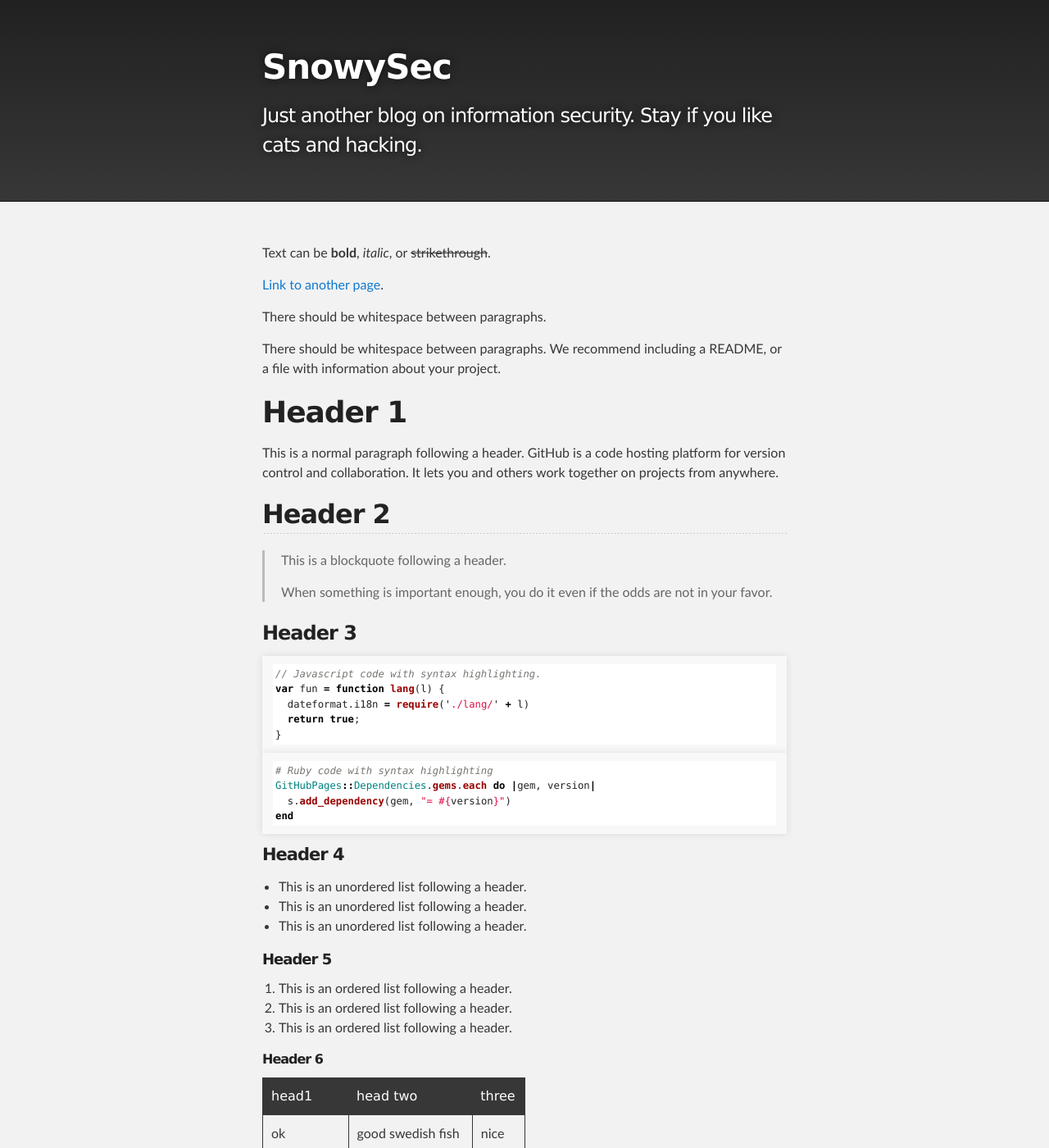
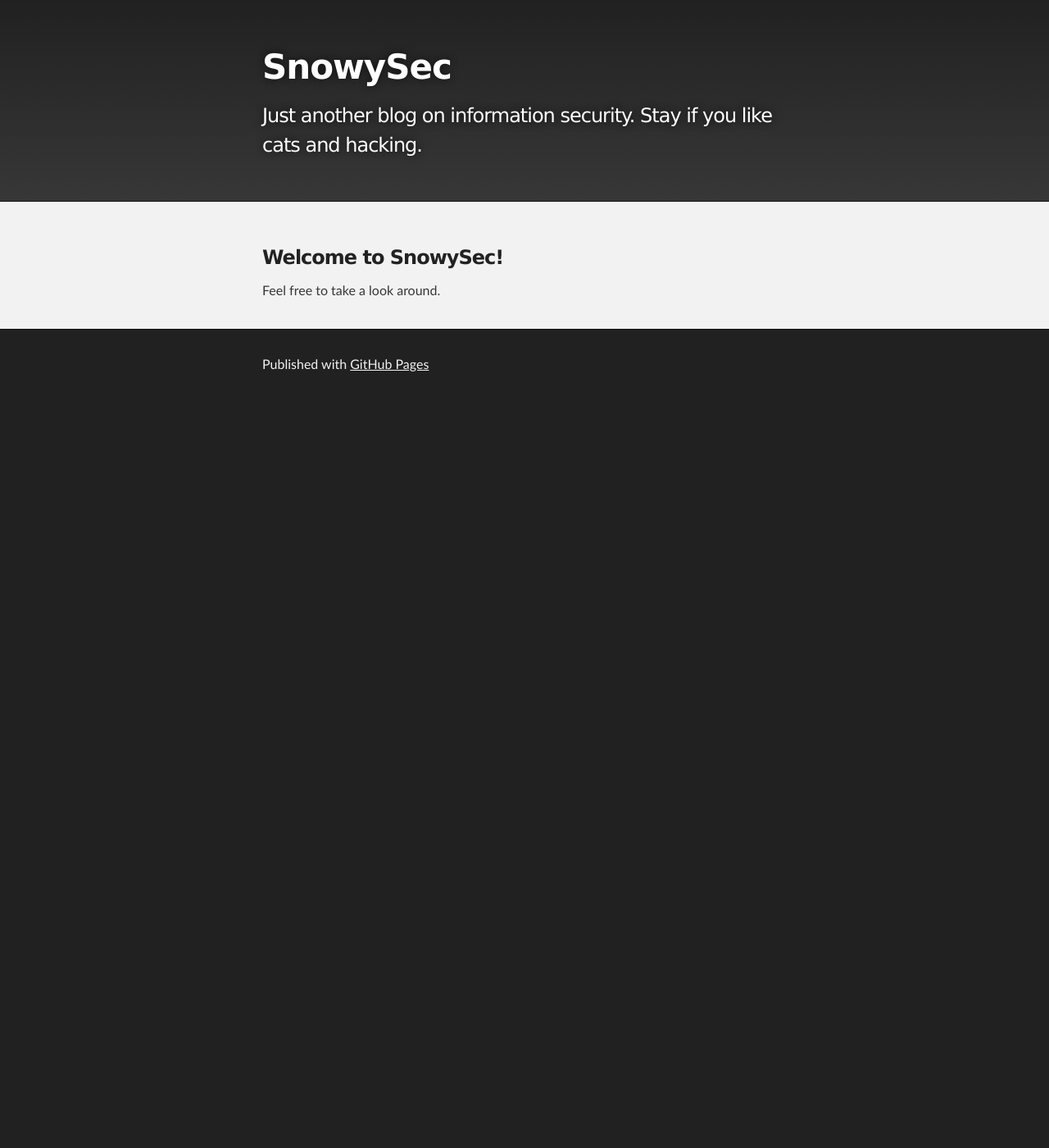
Before and after one commit to snowysecurity/snowysecurity.github.io, a Jekyll site: the page built from index.md, in a window 1280 px wide and 1400 px high. Shown: the whole window at 82% size. Built offline with Jekyll 4.4.1, drawn with Linux system fonts in a browser that asks for light colours; our own code applies the rules of GitHub Pages for plain Markdown files; some of the changed text lies outside the part shown.

Commit message:
updated index.md

````diff
--- a/index.md
+++ b/index.md
@@ -2,122 +2,6 @@
 layout: default
 ---
 
-Text can be **bold**, _italic_, or ~~strikethrough~~.
+### Welcome to SnowySec!
 
-[Link to another page](./another-page.html).
-
-There should be whitespace between paragraphs.
-
-There should be whitespace between paragraphs. We recommend including a README, or a file with information about your project.
-
-# Header 1
-
-This is a normal paragraph following a header. GitHub is a code hosting platform for version control and collaboration. It lets you and others work together on projects from anywhere.
-
-## Header 2
-
-> This is a blockquote following a header.
->
-> When something is important enough, you do it even if the odds are not in your favor.
-
-### Header 3
-
-```js
-// Javascript code with syntax highlighting.
-var fun = function lang(l) {
-  dateformat.i18n = require('./lang/' + l)
-  return true;
-}
-```
-
-```ruby
-# Ruby code with syntax highlighting
-GitHubPages::Dependencies.gems.each do |gem, version|
-  s.add_dependency(gem, "= #{version}")
-end
-```
-
-#### Header 4
-
-*   This is an unordered list following a header.
-*   This is an unordered list following a header.
-*   This is an unordered list following a header.
-
-##### Header 5
-
-1.  This is an ordered list following a header.
-2.  This is an ordered list following a header.
-3.  This is an ordered list following a header.
-
-###### Header 6
-
-| head1        | head two          | three |
-|:-------------|:------------------|:------|
-| ok           | good swedish fish | nice  |
-| out of stock | good and plenty   | nice  |
-| ok           | good `oreos`      | hmm   |
-| ok           | good `zoute` drop | yumm  |
-
-### There's a horizontal rule below this.
-
-* * *
-
-### Here is an unordered list:
-
-*   Item foo
-*   Item bar
-*   Item baz
-*   Item zip
-
-### And an ordered list:
-
-1.  Item one
-1.  Item two
-1.  Item three
-1.  Item four
-
-### And a nested list:
-
-- level 1 item
-  - level 2 item
-  - level 2 item
-    - level 3 item
-    - level 3 item
-- level 1 item
-  - level 2 item
-  - level 2 item
-  - level 2 item
-- level 1 item
-  - level 2 item
-  - level 2 item
-- level 1 item
-
-### Small image
-
-![Octocat](https://github.githubassets.com/images/icons/emoji/octocat.png)
-
-### Large image
-
-![Branching](https://guides.github.com/activities/hello-world/branching.png)
-
-
-### Definition lists can be used with HTML syntax.
-
-<dl>
-<dt>Name</dt>
-<dd>Godzilla</dd>
-<dt>Born</dt>
-<dd>1952</dd>
-<dt>Birthplace</dt>
-<dd>Japan</dd>
-<dt>Color</dt>
-<dd>Green</dd>
-</dl>
-
-```
-Long, single-line code blocks should not wrap. They should horizontally scroll if they are too long. This line should be long enough to demonstrate this.
-```
-
-```
-The final element.
-```
+Feel free to take a look around.
````
